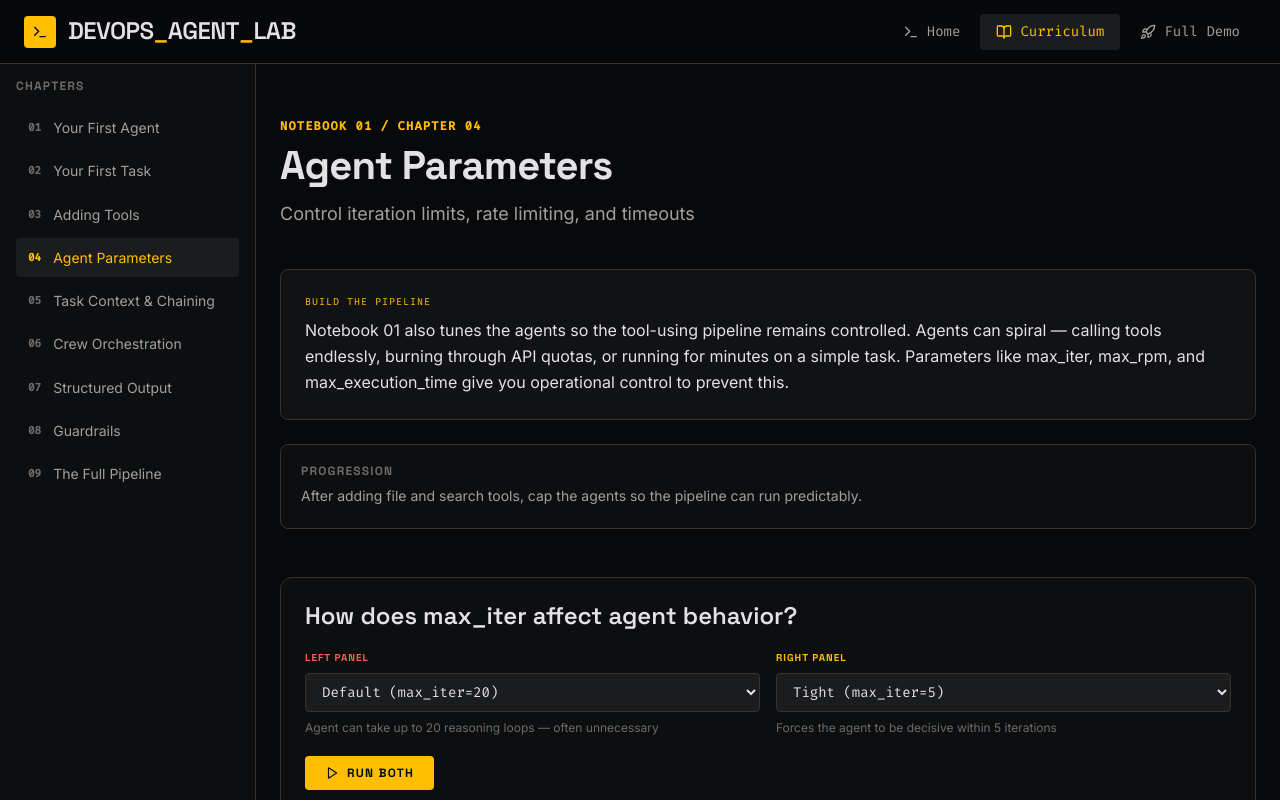
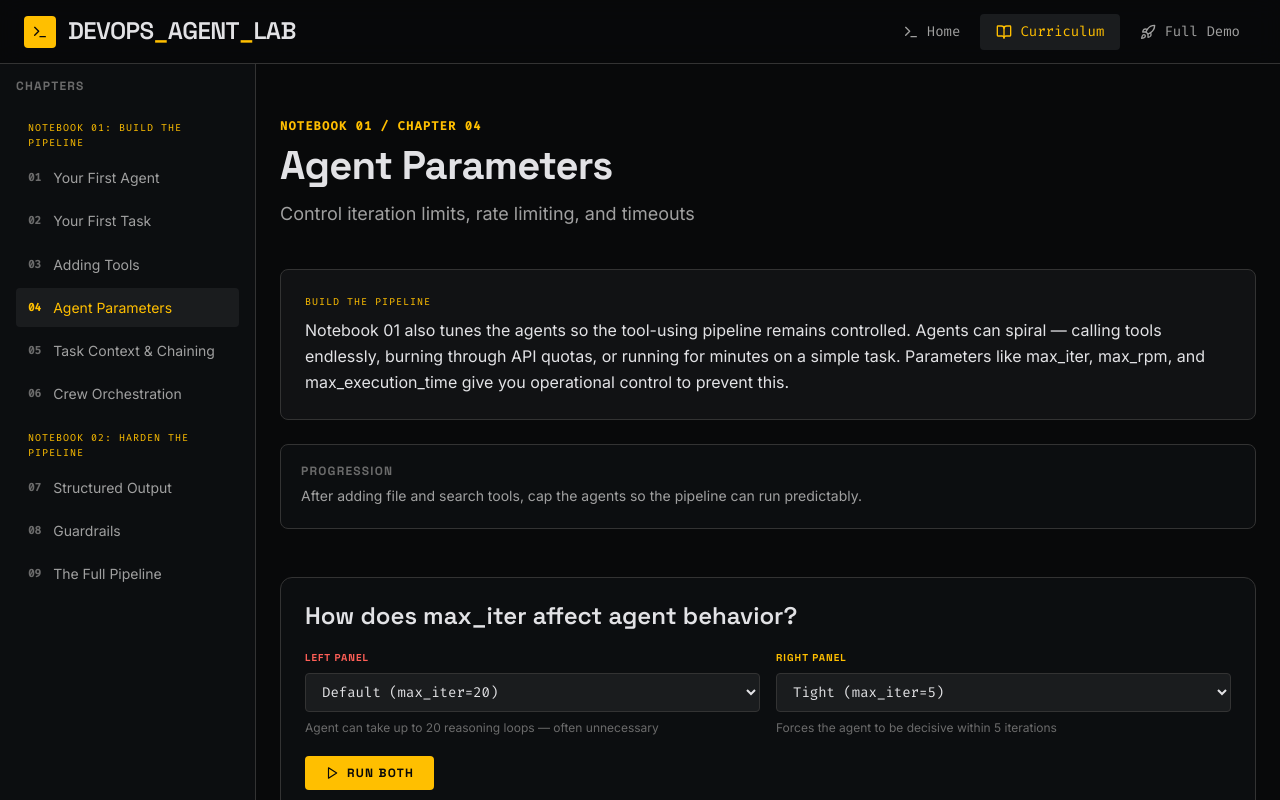
Before and after one commit to ishandutta0098/devops-engineering-agent, a Next.js app in the folder web/: page /curriculum/agent-parameters in a window 1280 px wide. Shown: the top 800 px of the page. Built offline with nearby package versions, Linux system fonts and the light colour scheme.

Commit message:
Add notebook phases to chapter sidebar

```diff
--- a/web/components/AppShell/ChapterSidebar.tsx
+++ b/web/components/AppShell/ChapterSidebar.tsx
@@ -1,5 +1,6 @@
 "use client";
 
+import { Fragment } from "react";
 import Link from "next/link";
 import { usePathname } from "next/navigation";
 import { chapters } from "@/lib/registry";
@@ -14,12 +15,18 @@ export function ChapterSidebar() {
           Chapters
         </h2>
         <nav className="space-y-1">
-          {chapters.map((ch) => {
+          {chapters.map((ch, index) => {
             const href = `/curriculum/${ch.slug}`;
             const isActive = pathname === href;
+            const showPhase = index === 0 || chapters[index - 1].phase !== ch.phase;
             return (
+              <Fragment key={ch.slug}>
+                {showPhase ? (
+                  <div className="pt-3 pb-1 px-3 font-code text-[10px] uppercase tracking-widest text-amber">
+                    {ch.phase}: {ch.phaseTitle}
+                  </div>
+                ) : null}
                 <Link
-                key={ch.slug}
                   href={href}
                   className={`flex items-start gap-3 px-3 py-2.5 rounded transition-colors ${
                     isActive
@@ -36,6 +43,7 @@ export function ChapterSidebar() {
                   </span>
                   <span className="font-body text-sm leading-snug">{ch.title}</span>
                 </Link>
+              </Fragment>
             );
           })}
         </nav>
```
Lines whose indentation alone changed are shown as unchanged.
